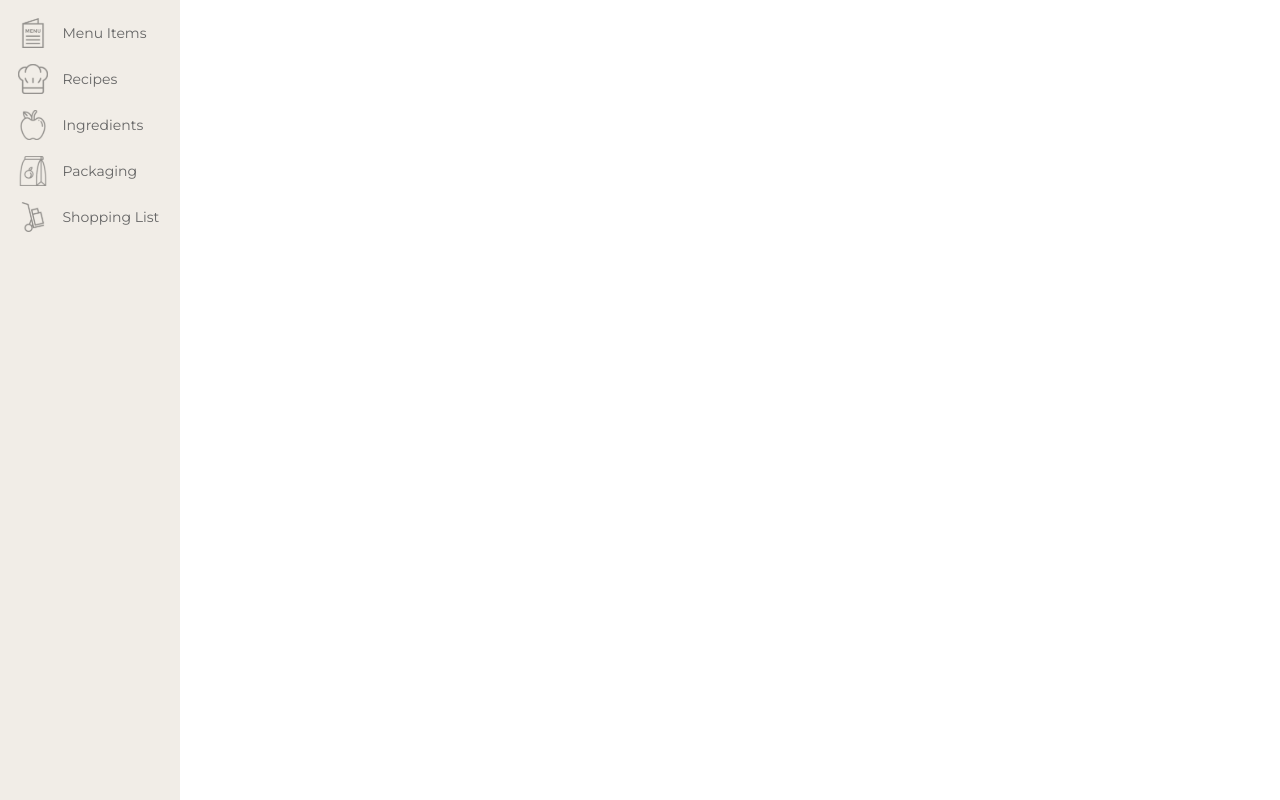
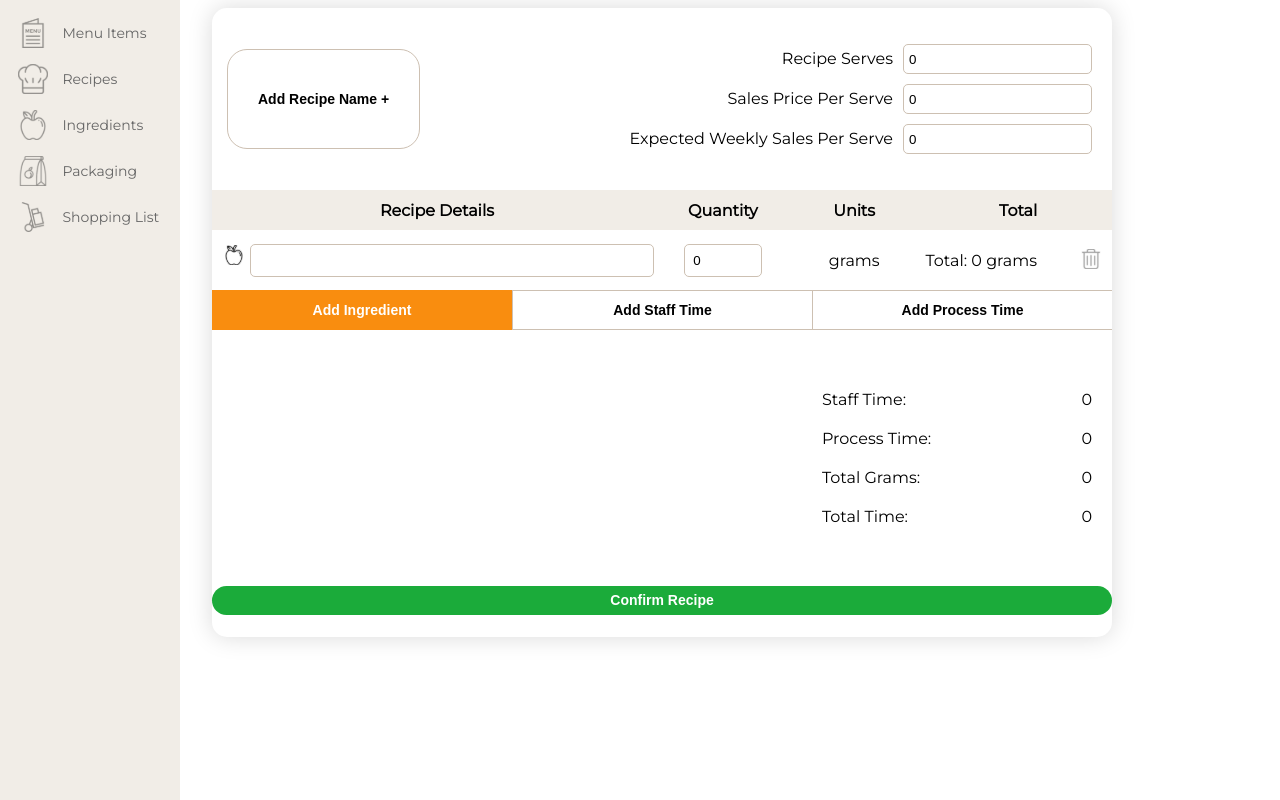
Before and after one commit to tom-curphey/rev-002, a React (Create React App) app in the folder client/: page / in a window 1280 px wide. Built offline with nearby package versions, Linux system fonts and the light colour scheme.

Commit message:
implementation of apollo client and connecting to the recipe card

```diff
--- a/client/src/App.tsx
+++ b/client/src/App.tsx
@@ -6,7 +6,7 @@ import MenuPanel from "./components/shared/menu-panel/menu-panel.component";
 import { default as RecipeCard } from "./components/shared/recipeCard/recipeCard.container";
 import { GlobalStyle } from "./global.styles";
 
-const MenuPage = () => <div>MENU ITEMS</div>;
+const MenuPage = () => <div>MENU PAGE</div>;
 
 const App: React.FC = () => (
   <div>
--- a/client/src/components/shared/recipeCard/ingredientsAndStepsRow/ingredientsAndStepsRow.component.tsx
+++ b/client/src/components/shared/recipeCard/ingredientsAndStepsRow/ingredientsAndStepsRow.component.tsx
@@ -16,6 +16,10 @@ import {
   TotalColContainer
 } from "./ingredientsAndStepsRow.styles";
 
+import IconChefHat from "../../../../assets/icon-chef-hat.svg";
+import IconTimer from "../../../../assets/icon-timer.svg";
+import IconApple from "../../../../assets/icon-apple.svg";
+
 interface IngredientsAndStepsRowProps {
   RecipeDetail: RecipeStep;
   idx: number;
@@ -27,7 +31,23 @@ const IngredientsAndStepsRow: React.FC<IngredientsAndStepsRowProps> = ({
   dispatch,
   idx
 }) => {
-  const { icon, itemType, quantity, units, itemName } = RecipeDetail;
+  const { itemType, quantity, units, itemName } = RecipeDetail;
+
+  let icon;
+
+  switch (itemType) {
+    case "INGREDIENT":
+      icon = IconApple;
+      break;
+    case "STAFF_TIME":
+      icon = IconChefHat;
+      break;
+
+    case "PROCESS_TIME":
+      icon = IconTimer;
+      break;
+  }
+
   return (
     <IngredientsAndStepsRowContainer>
       <IngredientsAndStepsRowCol>
--- a/client/src/components/shared/recipeCard/ingredientsAndStepsTable/ingredientsAndStepsTable.component.tsx
+++ b/client/src/components/shared/recipeCard/ingredientsAndStepsTable/ingredientsAndStepsTable.component.tsx
@@ -9,10 +9,6 @@ import {
 } from "./ingredientsAndStepsTable.styles";
 
 import IngredientsAndStepsRow from "../ingredientsAndStepsRow/ingredientsAndStepsRow.component";
-
-import IconChefHat from "../../../../assets/icon-chef-hat.svg";
-import IconTimer from "../../../../assets/icon-timer.svg";
-import IconApple from "../../../../assets/icon-apple.svg";
 
 interface IRecipeTableProps {
   recipeDetails: RecipeStep[];
@@ -55,10 +51,8 @@ const RecipeDetailsTable: React.FC<IRecipeTableProps> = ({
             dispatch({
               type: "ADD_NEW_INGREDIENT",
               payload: {
-                icon: IconApple,
                 itemName: "",
                 itemType: "INGREDIENT",
-
                 units: "grams",
                 quantity: 0
               }
@@ -73,7 +67,6 @@ const RecipeDetailsTable: React.FC<IRecipeTableProps> = ({
             dispatch({
               type: "ADD_NEW_INGREDIENT",
               payload: {
-                icon: IconChefHat,
                 itemType: "STAFF_TIME",
                 itemName: "",
                 units: "minutes",
@@ -90,7 +83,6 @@ const RecipeDetailsTable: React.FC<IRecipeTableProps> = ({
             dispatch({
               type: "ADD_NEW_INGREDIENT",
               payload: {
-                icon: IconTimer,
                 itemType: "PROCESS_TIME",
                 itemName: "",
                 units: "minutes",
--- a/client/src/components/shared/recipeCard/recipeCard.component.tsx
+++ b/client/src/components/shared/recipeCard/recipeCard.component.tsx
@@ -9,7 +9,7 @@ import recipeCardReducer from "./recipeCardReducer";
 
 import RecipeDetails from "./recipeDetails/recipeDetails.component";
 import RecipeDetailsTable from "./ingredientsAndStepsTable/ingredientsAndStepsTable.component";
-import IconApple from "../../../assets/icon-apple.svg";
+import ButtonRound from "../buttonRound/buttonRound.component";
 
 const newRecipe = {
   recipeDetails: {
@@ -20,7 +20,6 @@ const newRecipe = {
   },
   recipeSteps: [
     {
-      icon: IconApple,
       itemType: "INGREDIENT",
       itemName: "",
       units: "grams",
@@ -33,7 +32,10 @@ const newRecipe = {
   totalTime: 0
 };
 
-const RecipeCard: React.FC<{ recipe: any }> = ({ recipe = newRecipe }) => {
+const RecipeCard: React.FC<{
+  recipe?: any;
+  saveRecipe: (recipe: any) => void;
+}> = ({ recipe = newRecipe, saveRecipe }) => {
   const [state, dispatch] = useReducer(recipeCardReducer, recipe);
 
   const {
@@ -101,6 +103,9 @@ const RecipeCard: React.FC<{ recipe: any }> = ({ recipe = newRecipe }) => {
           Total Time:<span>{totalTime} </span>
         </TotalUnit>
       </TotalContainer>
+      <ButtonRound color="secondary" onClick={() => saveRecipe(state)}>
+        Confirm Recipe
+      </ButtonRound>
     </RecipeCardContainer>
   );
 };
--- a/client/src/components/shared/recipeCard/recipeCard.container.tsx
+++ b/client/src/components/shared/recipeCard/recipeCard.container.tsx
@@ -1,27 +1,25 @@
 import * as React from "react";
-import { Query } from "react-apollo";
+import { Mutation } from "react-apollo";
 import { gql } from "apollo-boost";
 
 import RecipeCard from "./recipeCard.component";
 
-const GET_INITIAL_RECIPE = gql`
-  {
-    item @client
+const ADD_NEW_RECIPE = gql`
+  mutation AddNewRecipe($recipe: Recipe!) {
+    addNewRecipe(recipe: $recipe) @client
   }
 `;
 
 const RecipeCardContainer: React.FC = () => (
-  <Query query={GET_INITIAL_RECIPE}>
-    {({ loading, error, data }: any) => {
-      if (loading) {
-        console.log(loading);
-        return <div>LOADING</div>;
-      }
-
-      console.log(data);
-      return <div>RETURNED</div>;
-    }}
-  </Query>
+  <Mutation mutation={ADD_NEW_RECIPE}>
+    {(saveNewRecipe: any) => (
+      <RecipeCard
+        saveRecipe={recipe => {
+          saveNewRecipe({ variables: { recipe } });
+        }}
+      />
+    )}
+  </Mutation>
 );
 
 export default RecipeCardContainer;
--- a/client/src/components/shared/recipeCard/recipeCard.types.ts
+++ b/client/src/components/shared/recipeCard/recipeCard.types.ts
@@ -1,5 +1,4 @@
 export interface RecipeStep {
-  icon: any;
   itemType: string;
   itemName: string;
   units: string;
--- /dev/null
+++ b/client/src/graphql/resolvers.ts
@@ -0,0 +1,53 @@
+import { gql } from "apollo-boost";
+
+export const typeDefs = gql`
+  extend type Mutation {
+    AddNewRecipe(recipe: Recipe!): [Recipe]
+  }
+
+  extend type Recipe {
+    recipeDetails: RecipeDetails
+    recipeSteps: [RecipeStep]
+    staffTime: Number
+    processTime: Number
+    totalGrams: Number
+    totalTime: Number
+  }
+
+  type RecipeDetails {
+    recipeName: String
+    recipeServes: Number
+    salesPricePerServe: Number
+    weeklySalesPerServe: Number
+  }
+
+  type RecipeStep {
+    itemType: String
+    itemName: String
+    units: String
+    quantity: Number
+  }
+`;
+
+const GET_SAVED_RECIPES = gql`
+  {
+    savedRecipes @client
+  }
+`;
+
+export const resolvers = {
+  Mutation: {
+    addNewRecipe: (_root: any, { recipe }: any, { cache }: any) => {
+      const { savedRecipes } = cache.readQuery({
+        query: GET_SAVED_RECIPES
+      });
+
+      const newSavedRecipes = savedRecipes.concat(recipe);
+
+      cache.writeQuery({
+        query: GET_SAVED_RECIPES,
+        data: { savedRecipes: newSavedRecipes }
+      });
+    }
+  }
+};
--- a/client/src/index.tsx
+++ b/client/src/index.tsx
@@ -8,9 +8,9 @@ import { InMemoryCache } from "apollo-cache-inmemory";
 import { ApolloClient } from "apollo-boost";
 import { createHttpLink } from "apollo-link-http";
 
-import IconApple from "./assets/icon-apple.svg";
+import { theme } from "./styles/theme";
 
-import { theme } from "./styles/theme";
+import { resolvers, typeDefs } from "./graphql/resolvers";
 
 const cache = new InMemoryCache();
 
@@ -18,16 +18,16 @@ const httpLink = createHttpLink();
 
 const client = new ApolloClient({
   link: httpLink,
-  cache
+  cache,
+  typeDefs,
+  resolvers
 });
 
 cache.writeData({
   data: {
-    item: 0
+    savedRecipes: []
   }
 });
-
-console.log(client.cache);
 
 ReactDOM.render(
   <ApolloProvider client={client}>
--- a/package.json
+++ b/package.json
@@ -15,6 +15,7 @@
   "private": true,
   "dependencies": {
     "apollo-boost": "^0.4.7",
+    "apollo-cache-persist": "^0.1.1",
     "express": "^4.17.1",
     "graphql": "^14.5.8",
     "react-apollo": "^3.1.3"
```
Also changed, not shown: 1 other file (tests, documents, lock files or other folders).
